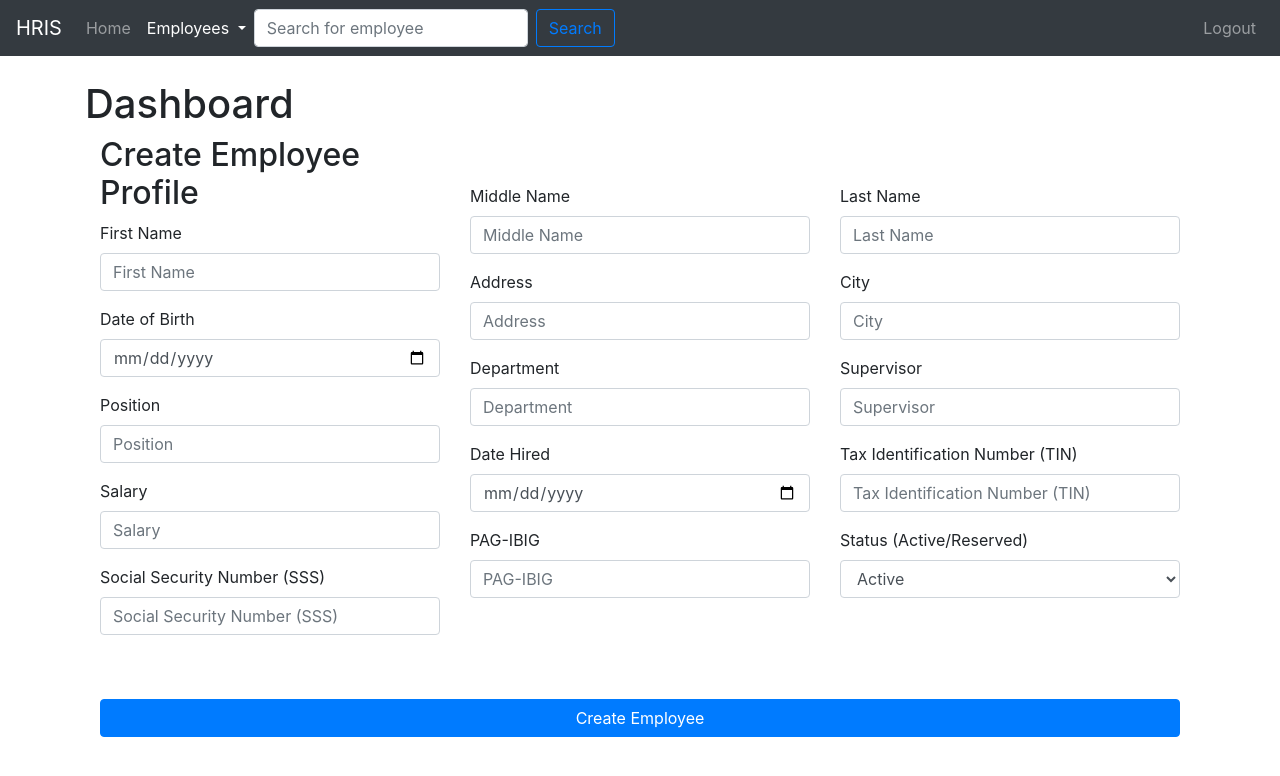
After one commit to roycechua23/hris-system, a Django app: template hris/employee/templates/employee/create_employee.html in a window 1280 px wide. The commit adds this page. Shown: the top 776 px of the page. Run offline with Django 3.2, Linux system fonts and the light colour scheme; the template is opened without the code that fills it, so the values that code supplies are empty; some libraries are stand-ins or nearby versions.

Commit message:
Updated dashboard and created Add employee page

```diff
--- a/hris/employee/templates/employee/base.html
+++ b/hris/employee/templates/employee/base.html
@@ -21,26 +21,46 @@
 
     <div class="collapse navbar-collapse" id="navbarSupportedContent">
         <ul class="navbar-nav mr-auto">
+        {% if request.session.user_info.current_page == 'home' %}
         <li class="nav-item active">
             <a class="nav-link" href="#">Home <span class="sr-only">(current)</span></a>
         </li>
+        {% else %}
         <li class="nav-item">
-            <a class="nav-link" href="#">Link</a>
+            <a class="nav-link" href="{% url 'employee:dashboard' %}">Home <span class="sr-only">(current)</span></a>
         </li>
-        <li class="nav-item dropdown">
+        {% endif %}
+        {% if request.session.user_info.current_page == 'employee_crud' %}
+        <li class="nav-item dropdown active">
             <a class="nav-link dropdown-toggle" href="#" id="navbarDropdown" role="button" data-toggle="dropdown" aria-haspopup="true" aria-expanded="false">
-            Dropdown
+            Employees
             </a>
             <div class="dropdown-menu" aria-labelledby="navbarDropdown">
-            <a class="dropdown-item" href="#">Action</a>
-            <a class="dropdown-item" href="#">Another action</a>
+            <a class="dropdown-item" href="#">Manage Employees</a>
+            <a class="dropdown-item" href="#">Add Employee Record</a>
             <div class="dropdown-divider"></div>
-            <a class="dropdown-item" href="#">Something else here</a>
+            <a class="dropdown-item" href="#">Update Employee Record</a>
+            <a class="dropdown-item disabled" href="#">Delete Employee Record</a>
             </div>
         </li>
-        <li class="nav-item">
-            <a class="nav-link disabled" href="#" tabindex="-1" aria-disabled="true">Disabled</a>
+        {% else %}
+        <li class="nav-item dropdown active">
+            <a class="nav-link dropdown-toggle" href="#" id="navbarDropdown" role="button" data-toggle="dropdown" aria-haspopup="true" aria-expanded="false">
+            Employees
+            </a>
+            <div class="dropdown-menu" aria-labelledby="navbarDropdown">
+            <a class="dropdown-item" href="#">Manage Employees</a>
+            <a class="dropdown-item" href="#">Add Employee Record</a>
+            <div class="dropdown-divider"></div>
+            <a class="dropdown-item" href="#">Update Employee Record</a>
+            <a class="dropdown-item disabled" href="#">Delete Employee Record</a>
+            </div>
         </li>
+        <form class="form-inline my-2 my-lg-0">
+            <input name="search" class="form-control mr-sm-2" type="search" placeholder="Search for employee" aria-label="Search">
+            <input type="submit" class="btn btn-outline-primary my-2 my-sm-0" value="Search"></button>
+        </form>
+        {% endif %}
         </ul>
         <ul class="navbar-nav mr-right">
         <li class="nav-item">
--- /dev/null
+++ b/hris/employee/templates/employee/create_employee.html
@@ -0,0 +1,84 @@
+{% extends "employee/dashboard.html" %}
+
+{% block inner_content %}
+<div class="container">
+    <form action="" method="POST">
+        <div class="row">
+            <div class="col-sm">
+                <h2>Create Employee Profile</h2>
+                <div class="form-group">
+                    <label for="first_name">First Name</label>
+                    <input required name="first_name" type="text" class="form-control" id="first_name" placeholder="First Name">
+                </div>
+                <div class="form-group">
+                    <label for="date_of_birth">Date of Birth</label>
+                    <input required name="date_of_birth" type="date" class="form-control" id="date_of_birth" placeholder="Date of Birth">
+                </div>
+                <div class="form-group">
+                    <label for="position">Position</label>
+                    <input required name="position" type="text" class="form-control" id="position" placeholder="Position">
+                </div>
+                <div class="form-group">
+                    <label for="salary">Salary</label>
+                    <input name="salary" type="number" class="form-control" id="salary" placeholder="Salary">
+                </div>
+                <div class="form-group">
+                    <label for="sss">Social Security Number (SSS)</label>
+                    <input name="sss" type="text" class="form-control" id="sss" placeholder="Social Security Number (SSS)">
+                </div>
+            </div>
+            <div class="col-sm">
+                <br><br>
+                <div class="form-group">
+                    <label for="middle_name">Middle Name</label>
+                    <input required name="middle_name" type="text" class="form-control" id="middle_name" placeholder="Middle Name">
+                </div>
+                <div class="form-group">
+                    <label for="address">Address</label>
+                    <input required name="address" type="text" class="form-control" id="address" placeholder="Address">
+                </div>
+                <div class="form-group">
+                    <label for="department">Department</label>
+                    <input name="department" type="text" class="form-control" id="department" placeholder="Department">
+                </div>
+                <div class="form-group">
+                    <label for="date_hired">Date Hired</label>
+                    <input name="date_hired" type="date" class="form-control" id="date_hired" placeholder="Date Hired">
+                </div>
+                <div class="form-group">
+                    <label for="pag_ibig">PAG-IBIG</label>
+                    <input name="pag_ibig" type="text" class="form-control" id="pag_ibig" placeholder="PAG-IBIG">
+                </div>
+            </div>
+            <div class="col-sm">
+                <br><br>
+                <div class="form-group">
+                    <label for="last_name">Last Name</label>
+                    <input required name="last_name" type="text" class="form-control" id="last_name" placeholder="Last Name">
+                </div>
+                <div class="form-group">
+                    <label for="city">City</label>
+                    <input required name="city" type="text" class="form-control" id="city" placeholder="City">
+                </div>
+                <div class="form-group">
+                    <label for="supervisor">Supervisor</label>
+                    <input name="supervisor" type="text" class="form-control" id="supervisor" placeholder="Supervisor">
+                </div>
+                <div class="form-group">
+                    <label for="tin">Tax Identification Number (TIN)</label>
+                    <input name="tin" type="text" class="form-control" id="tin" placeholder="Tax Identification Number (TIN)">
+                </div>
+                <div class="form-group">
+                    <label for="status">Status (Active/Reserved)</label>
+                    <select name="status" class="form-control" id="status">
+                    <option>Active</option>
+                    <option>Reserved</option>
+                    </select>
+                </div>
+            </div>
+        </div>
+        <br><br>
+        <input type="submit" class="btn btn-primary btn-block" value="Create Employee" />
+    </form>
+</div>
+{% endblock inner_content %}
--- a/hris/employee/templates/employee/dashboard.html
+++ b/hris/employee/templates/employee/dashboard.html
@@ -1,5 +1,8 @@
 {% extends "employee/base.html" %}
 
 {% block content %}
-<h1>Content Page</h1>
+<br>
+<h1>Dashboard</h1>
+    {% block inner_content %}
+    {% endblock inner_content %}
 {% endblock content %}
--- a/hris/employee/urls.py
+++ b/hris/employee/urls.py
@@ -5,4 +5,5 @@ app_name = "employee"
 
 urlpatterns = [
     path("",Dashboard.as_view(),name="dashboard"),
+    path("createEmployee/", CreateEmployee.as_view(),name="create_employee"),
 ]
```
Also changed, not shown: hris/employee/templates/employee/employee.html (added, +34 -0 lines), hris/employee/views.py (+44 -1 lines), hris/hris/settings.py (+7 -0 lines), hris/employee/migrations/0003_auto_20190605_1811.py (added).
